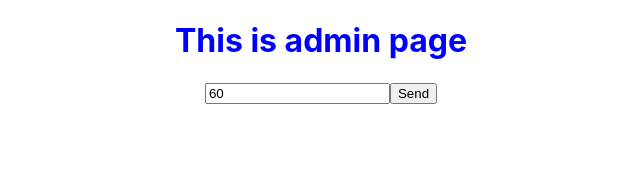
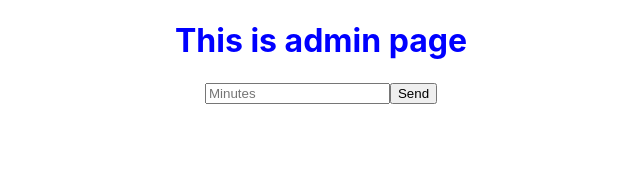
Before and after one commit to epernorbert/new-countdown, a React (Create React App) app in the folder client/: page /admin in a window 1280 px wide. Shown: the top 173 px of the page, without its empty margins (319-959 px from the left). Built offline with nearby package versions, Linux system fonts and the light colour scheme; no server answers.

Commit message:
Add useRef hook to Admin page

```diff
--- a/client/src/Pages/Admin/Admin.tsx
+++ b/client/src/Pages/Admin/Admin.tsx
@@ -1,4 +1,4 @@
-import { useEffect, useState } from 'react';
+import { useEffect, useRef, useState } from 'react';
 import { io } from 'socket.io-client';
 import styles from './Admin.module.scss';
 
@@ -7,6 +7,7 @@ type Props = {socket: any}
 const Admin = ({ socket }: Props) => {
 
   const [timer, setTimer] = useState(60);
+  const timerRef = useRef<any>(null);
 
   const submitHandler = (e: React.FormEvent) => {
     e.preventDefault();
@@ -15,14 +16,14 @@ const Admin = ({ socket }: Props) => {
   }
 
   const timerChangeHander: React.ChangeEventHandler<HTMLInputElement> = (e) => {
-    setTimer(parseInt(e.target.value));
+    setTimer(timerRef.current?.value)
   }
 
   return (
     <div className={styles.admin}>
       <h1>This is admin page</h1>
       <form onSubmit={submitHandler} >
-        <input placeholder='Minutes' onChange={timerChangeHander} value={timer} />
+        <input placeholder='Minutes' onChange={timerChangeHander} ref={timerRef} />
         <button type='submit' value='Send'>Send</button>
       </form>
     </div>
--- a/client/src/Pages/Home/Home.tsx
+++ b/client/src/Pages/Home/Home.tsx
@@ -1,6 +1,4 @@
-import { log } from 'console';
 import React, { useEffect, useState } from 'react'; // we need this to make JSX compile
-import { io } from 'socket.io-client';
 import Time from '../../Components/Time/Time';
 import Timer from '../../Components/Timer/Timer';
 import styles from './Home.module.scss';
```
